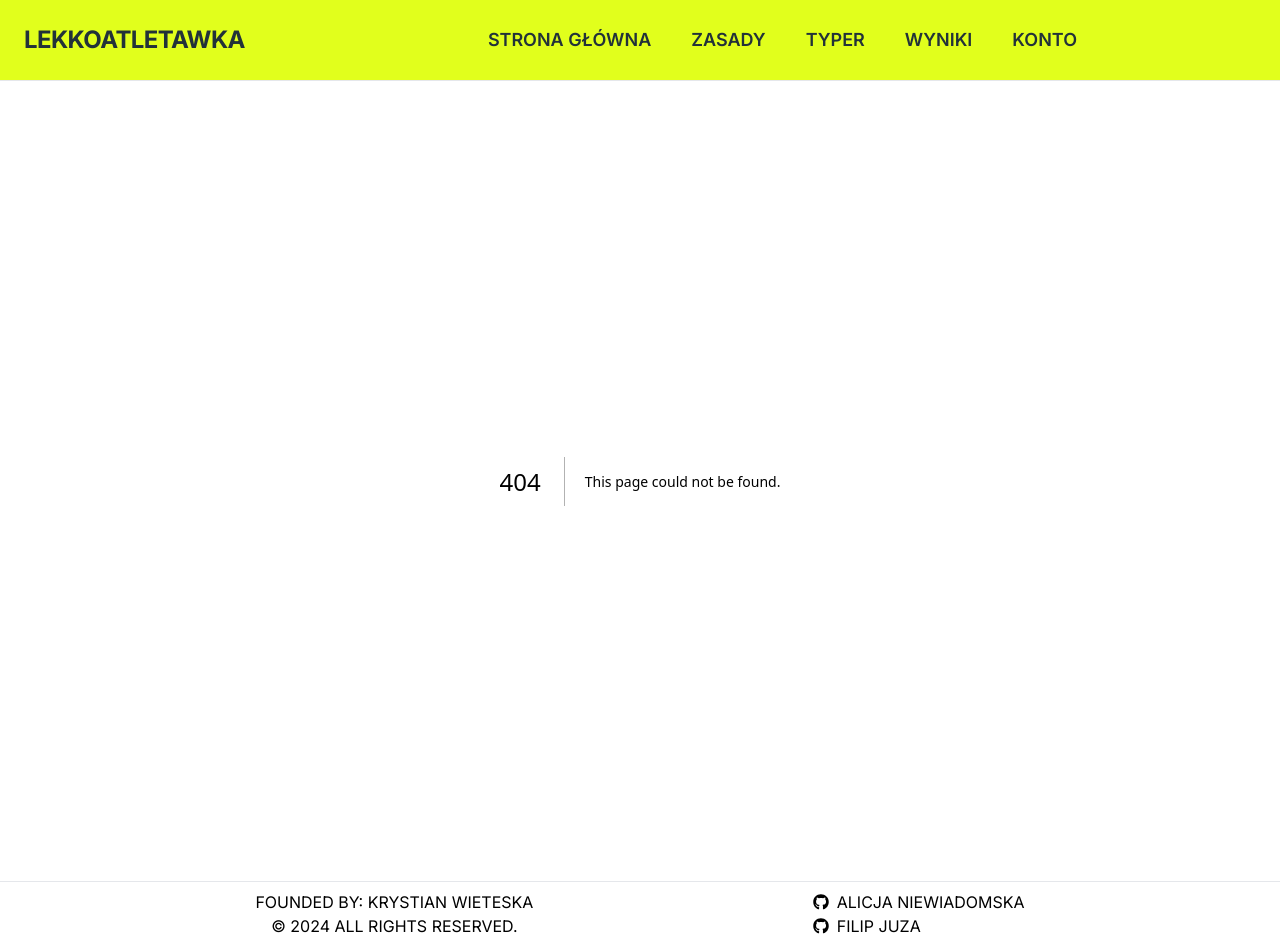
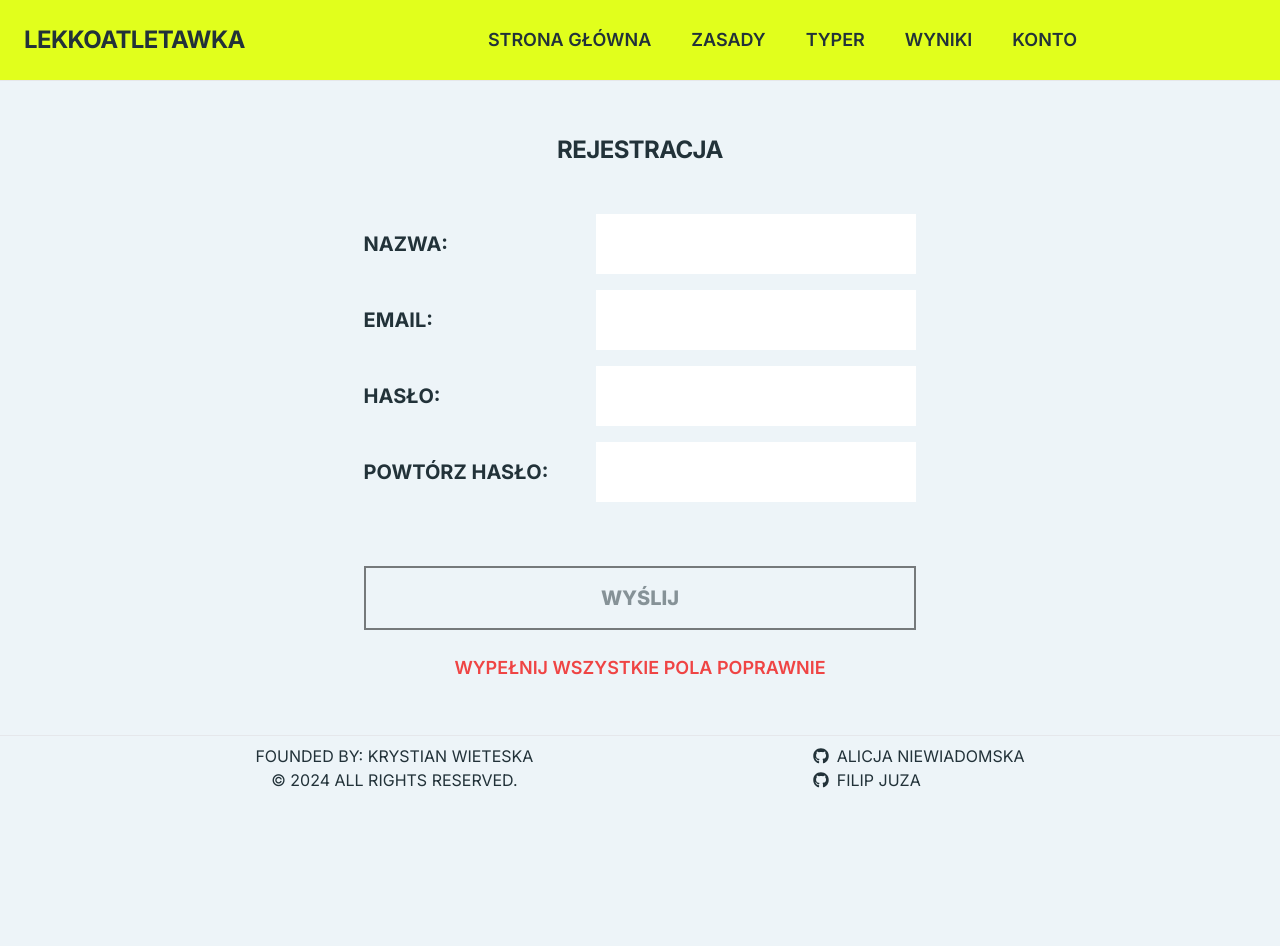
Before and after one commit to alicenoknow/lekko-web, a Next.js app: page /user/register in a window 1280 px wide. Before the commit this address had no page. After the commit the page ends 800 px from the top, so only its background shows below. Built offline with nearby package versions, Linux system fonts and the light colour scheme.

Commit message:
Add forms

```diff
--- /dev/null
+++ b/app/status/[status]/page.tsx
@@ -0,0 +1,45 @@
+import { IconType } from 'react-icons';
+import { FaCheck } from 'react-icons/fa';
+import { MdOutlineErrorOutline } from 'react-icons/md';
+
+interface StatusPageProps {
+    params: {
+        status: string;
+    };
+}
+
+interface StatusResponse {
+    text: string;
+    icon: IconType;
+}
+
+const errorResponse: StatusResponse = {
+    text: 'Coś poszło nie tak, spróbuj ponownie',
+    icon: MdOutlineErrorOutline,
+};
+const successResponse: StatusResponse = { text: 'Udało się!', icon: FaCheck };
+
+function StatusPage({ params }: StatusPageProps) {
+    const { status } = params;
+
+    const getMessageFromStatus = (): StatusResponse => {
+        if (status === '200') {
+            return successResponse;
+        } else if (status.startsWith('5')) {
+            return errorResponse;
+        } else {
+            return errorResponse;
+        }
+    };
+
+    const { text, icon: Icon } = getMessageFromStatus();
+
+    return (
+        <div className='m-auto flex flex-row items-center justify-center p-4'>
+            <Icon className='mr-6' size={36} />
+            <p className='text-wrap text-xl font-semibold uppercase'>{text}</p>
+        </div>
+    );
+}
+
+export default StatusPage;
--- /dev/null
+++ b/app/user/login/page.tsx
@@ -0,0 +1,75 @@
+'use client';
+
+import BaseButton from '@/components/buttons/BaseButton';
+import React, { useState } from 'react';
+
+function LoginForm() {
+    const [username, setUsername] = useState('');
+    const [password, setPassword] = useState('');
+
+    const handleSubmit = () => {
+        // Perform login logic here, such as sending the credentials to a server
+        console.log('Username:', username);
+        console.log('Password:', password);
+    };
+
+    const checkIfFormInvalid = () => !username || !password;
+
+    const maybeRenderError = () => {
+        if (checkIfFormInvalid()) {
+            return (
+                <p className='mt-6 text-lg font-semibold uppercase text-red-500'>
+                    Wypełnij wszystkie pola
+                </p>
+            );
+        }
+    };
+
+    return (
+        <div className='m-auto flex flex-col p-4'>
+            <p className='mb-12 text-2xl font-bold uppercase tracking-tight text-primaryDark'>
+                Logowanie
+            </p>
+            <div className='mb-4 flex items-center justify-between'>
+                <label
+                    className='mr-4 text-sm font-bold uppercase text-primaryDark md:mr-12 md:text-xl'
+                    htmlFor='username'
+                >
+                    Nazwa:
+                </label>
+                <input
+                    className='p-2 text-sm text-primaryDark md:p-4 md:text-xl'
+                    type='text'
+                    id='username'
+                    value={username}
+                    onChange={(e) => setUsername(e.target.value)}
+                    required
+                />
+            </div>
+            <div className='mb-16 flex items-center justify-between'>
+                <label
+                    className='mr-4 text-sm font-bold uppercase text-primaryDark md:mr-12 md:text-xl'
+                    htmlFor='email'
+                >
+                    Hasło:
+                </label>
+                <input
+                    className='p-2 text-sm  text-primaryDark md:p-4 md:text-xl'
+                    type='password'
+                    id='password'
+                    value={password}
+                    onChange={(e) => setPassword(e.target.value)}
+                    required
+                />
+            </div>
+            <BaseButton
+                label='Wyślij'
+                onClick={handleSubmit}
+                disabled={checkIfFormInvalid()}
+            />
+            {maybeRenderError()}
+        </div>
+    );
+}
+
+export default LoginForm;
--- /dev/null
+++ b/app/user/register/page.tsx
@@ -0,0 +1,114 @@
+'use client';
+
+import BaseButton from '@/components/buttons/BaseButton';
+import React, { useState } from 'react';
+
+function RegisterForm() {
+    const [username, setUsername] = useState('');
+    const [email, setEmail] = useState('');
+    const [password, setPassword] = useState('');
+    const [passwordRepeat, setPasswordRepeat] = useState('');
+
+    const checkIfFormInvalid = () =>
+        !username ||
+        !password ||
+        !passwordRepeat ||
+        !passwordRepeat ||
+        password != passwordRepeat;
+
+    const maybeRenderError = () => {
+        if (checkIfFormInvalid()) {
+            return (
+                <p className='mt-6 text-wrap text-base font-semibold uppercase text-red-500 md:text-lg'>
+                    Wypełnij wszystkie pola poprawnie
+                </p>
+            );
+        }
+    };
+
+    const handleSubmit = () => {
+        // Perform login logic here, such as sending the credentials to a server
+        console.log('Email:', email);
+        console.log('Password:', password);
+    };
+
+    return (
+        <div className='m-auto flex flex-col justify-center p-4'>
+            <p className='mb-12 text-2xl font-bold uppercase tracking-tight text-primaryDark'>
+                Rejestracja
+            </p>
+            <div className='mb-4 flex items-center justify-between'>
+                <label
+                    className='mr-4 text-sm font-bold uppercase text-primaryDark md:mr-12 md:text-xl'
+                    htmlFor='email'
+                >
+                    Nazwa:
+                </label>
+                <input
+                    className='p-2 text-sm text-primaryDark md:p-4 md:text-xl'
+                    type='text'
+                    id='username'
+                    value={username}
+                    onChange={(e) => setUsername(e.target.value)}
+                    required
+                />
+            </div>
+            <div className='mb-4 flex items-center justify-between'>
+                <label
+                    className='mr-4 text-sm font-bold uppercase text-primaryDark md:mr-12 md:text-xl'
+                    htmlFor='email'
+                >
+                    Email:
+                </label>
+                <input
+                    className='p-2 text-sm text-primaryDark md:p-4 md:text-xl'
+                    type='email'
+                    id='email'
+                    value={email}
+                    onChange={(e) => setEmail(e.target.value)}
+                    required
+                />
+            </div>
+            <div className='mb-4 flex items-center justify-between'>
+                <label
+                    className='mr-4 text-sm font-bold uppercase text-primaryDark md:mr-12 md:text-xl'
+                    htmlFor='email'
+                >
+                    Hasło:
+                </label>
+                <input
+                    className='p-2 text-sm text-primaryDark md:p-4 md:text-xl '
+                    type='password'
+                    id='password'
+                    value={password}
+                    onChange={(e) => setPassword(e.target.value)}
+                    required
+                />
+            </div>
+            <div className='mb-16 flex items-center justify-between'>
+                <label
+                    className='mr-4 text-wrap text-sm font-bold uppercase text-primaryDark md:mr-12 md:text-xl'
+                    htmlFor='email'
+                >
+                    Powtórz hasło:
+                </label>
+                <input
+                    className='p-2 text-sm text-primaryDark md:p-4 md:text-xl'
+                    type='password'
+                    id='password'
+                    value={passwordRepeat}
+                    onChange={(e) => setPasswordRepeat(e.target.value)}
+                    required
+                />
+            </div>
+            <BaseButton
+                label='Wyślij'
+                disabled={checkIfFormInvalid()}
+                onClick={handleSubmit}
+            />
+            {maybeRenderError()}
+        </div>
+    );
+}
+
+export default RegisterForm;
--- a/components/Footer.tsx
+++ b/components/Footer.tsx
@@ -27,7 +27,7 @@ const Footer = () => {
 
     const CreatorsFooter = React.memo(function CreatorsFooter() {
         return (
-            <div className='ml-8 flex items-center '>
+            <div className='ml-8 flex '>
                 <ul>
                     {creators.map((creator, index) => (
                         <li key={index}>
--- a/components/banner/Rings.tsx
+++ b/components/banner/Rings.tsx
@@ -19,7 +19,7 @@ const cameraOffsetLimit = 5;
 const parallaxSpeed = 0.00001;
 
 const fogColor = 0x000;
-const fogDensity = 0.1;
+const fogDensity = 0.14;
 
 // Rings settings
 const metalness = 0.7;
--- a/components/buttons/BaseButton.tsx
+++ b/components/buttons/BaseButton.tsx
@@ -6,14 +6,21 @@ type ActionProps =
 
 interface OwnProps {
     label: string;
+    disabled?: boolean;
 }
 
 type BaseButtonProps = OwnProps & ActionProps;
 
-const BaseButton: React.FC<BaseButtonProps> = ({ label, link, onClick }) => {
+const BaseButton: React.FC<BaseButtonProps> = ({
+    disabled,
+    label,
+    link,
+    onClick,
+}) => {
     return (
         <button
-            className='hover:bg-accent select-none border-2 border-black bg-primaryLight p-4 text-xl font-extrabold uppercase hover:cursor-pointer hover:bg-accentLight md:p-10'
+            disabled={disabled}
+            className={`select-none border-2 border-black bg-primaryLight p-4 text-xl font-extrabold uppercase hover:cursor-pointer md:px-10 ${disabled ? 'cursor-not-allowed opacity-50' : ' hover:bg-accentLight'}`}
             onClick={onClick}
         >
             {link ? (
```
